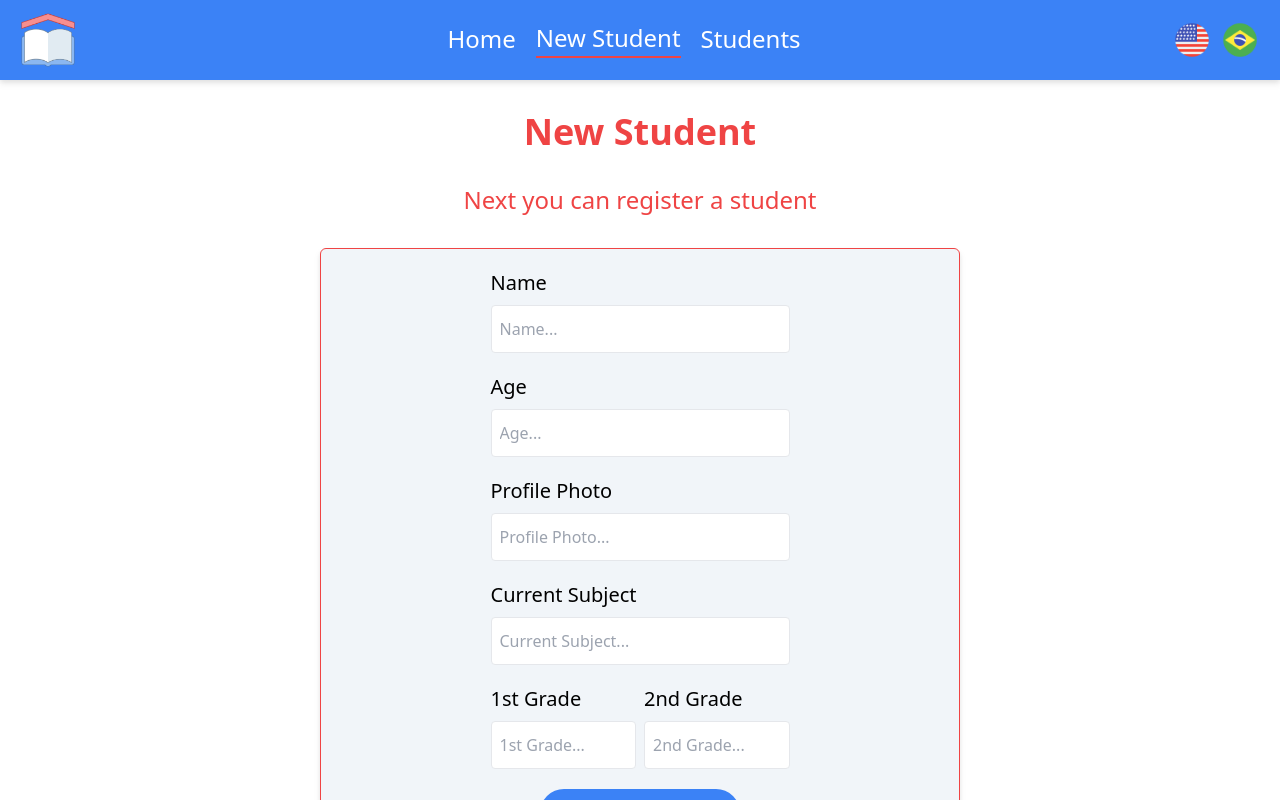
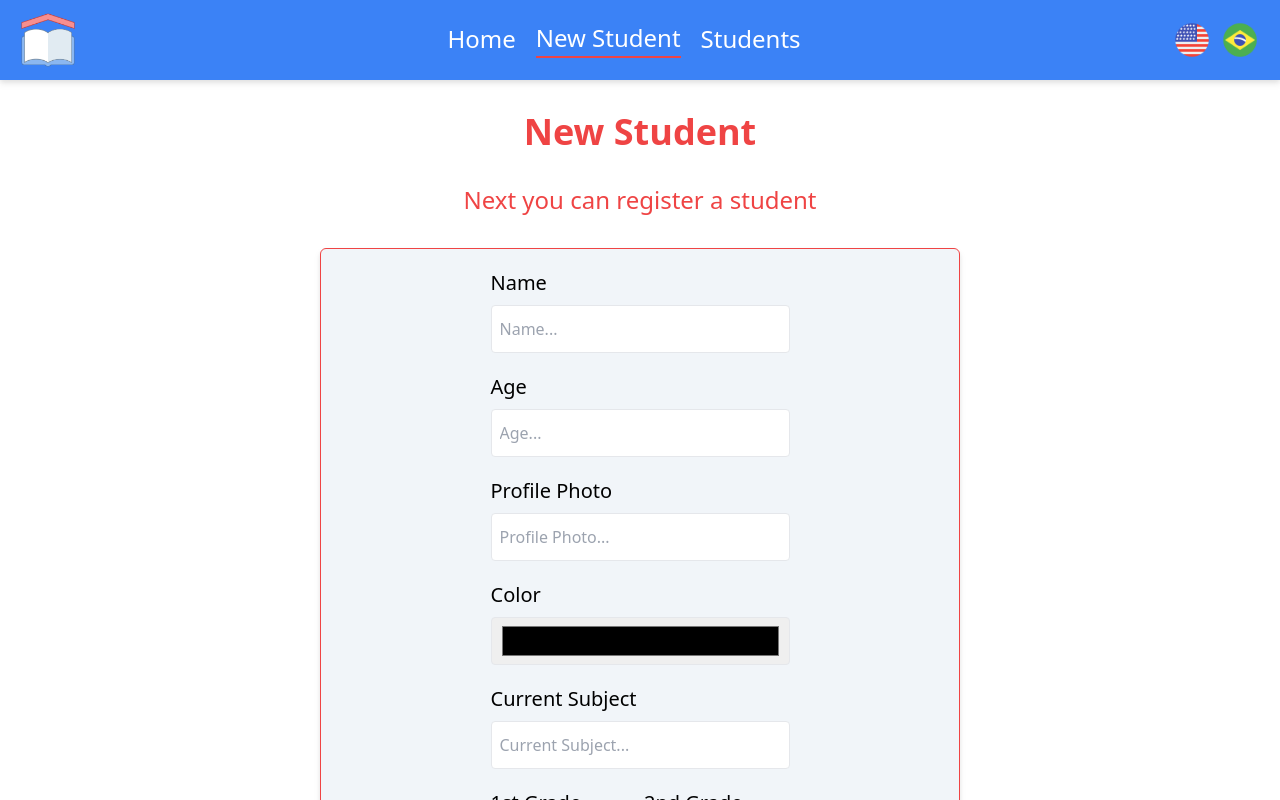
Before and after one commit to Matheus-Pombeiro/high-school-system, a React (Create React App) app: page /new-student in a window 1280 px wide. Shown: the top 800 px of the page. Built offline with nearby package versions, Linux system fonts and the light colour scheme.

Commit message:
refactor: adapted to expresses the student color

```diff
--- a/src/pages/NewStudent/index.js
+++ b/src/pages/NewStudent/index.js
@@ -9,6 +9,7 @@ const NewStudent = ({ toRegisterStudent }) => {
     const [name, setName] = useState("");
     const [age, setAge] = useState("");
     const [profilePhoto, setProfilePhoto] = useState("");
+    const [color, setColor] = useState("#000000");
     const [currentSubject, setCurrentSubject] = useState("");
     const [firstGrade, setFirstGrade] = useState("");
     const [secondGrade, setSecondGrade] = useState("");
@@ -23,6 +24,7 @@ const NewStudent = ({ toRegisterStudent }) => {
             name: name,
             age: age,
             profilePhoto: profilePhoto,
+            color: color,
             currentSubject: currentSubject,
             firstGrade: firstGrade,
             secondGrade: secondGrade
@@ -32,6 +34,7 @@ const NewStudent = ({ toRegisterStudent }) => {
         setName("");
         setAge("");
         setProfilePhoto("");
+        setColor("#000000");
         setCurrentSubject("");
         setFirstGrade("");
         setSecondGrade("");
@@ -72,6 +75,14 @@ const NewStudent = ({ toRegisterStudent }) => {
                 />
 
                 <Fieldset
+                    content={"Color"}
+                    type={"color"}
+                    required={true}
+                    value={color}
+                    toChange={value => setColor(value)}
+                />
+
+                <Fieldset
                     content={"Current Subject"}
                     type={"text"}
                     required={true}
```
